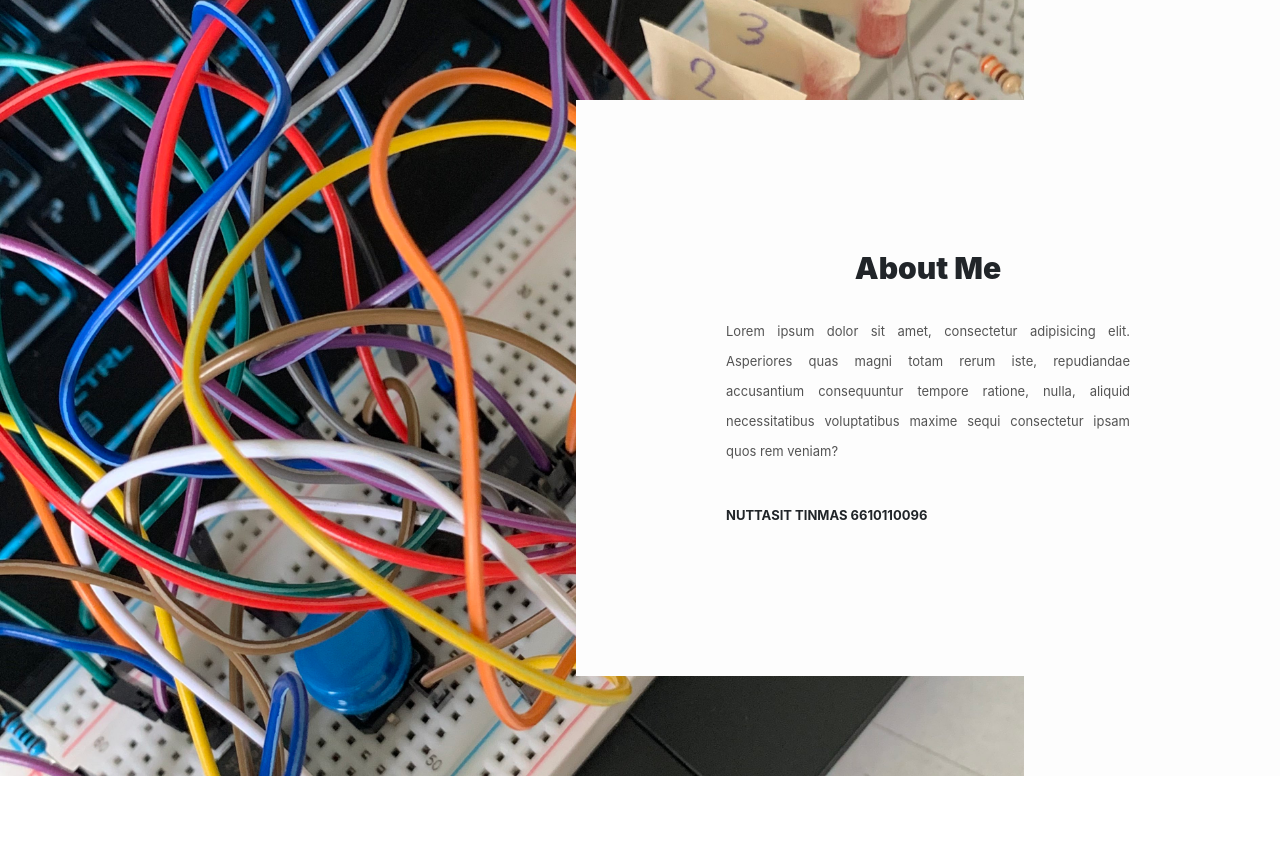
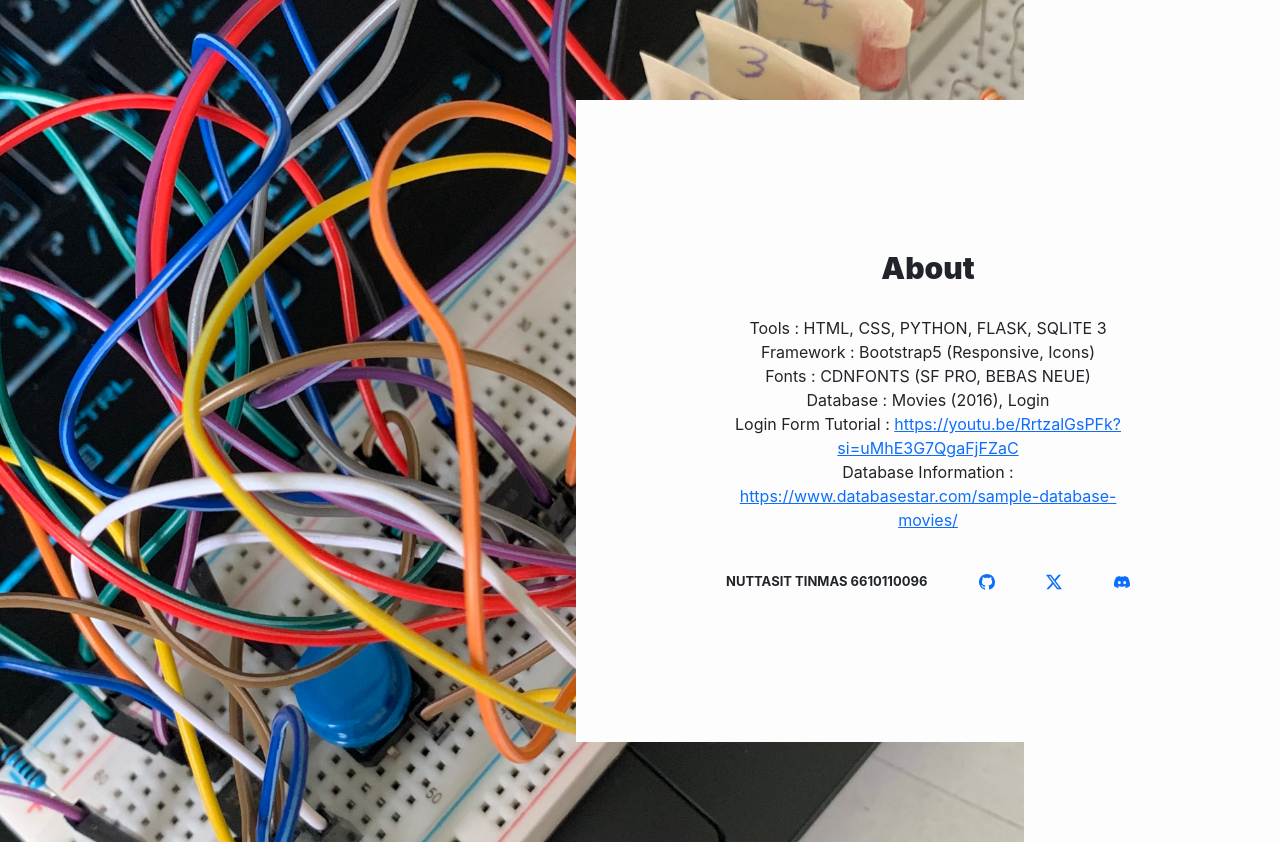
Before and after one commit to lataeqishere/WEB_MOVIE_RECOMMENDATION, a Flask app: page /about in a window 1280 px wide. Shown: the part 110-952 px from the top of the page. Before the commit the page ends 886 px from the top, so only its background shows below. Run offline with Flask 3, Linux system fonts and the light colour scheme; the visitor is signed in with stand-in values (Sample User, id 1); some libraries are stand-ins or nearby versions; some web fonts are replaced.

Commit message:
add more information to about page

```diff
--- a/application/templates/about.html
+++ b/application/templates/about.html
@@ -3,16 +3,27 @@
 {% block content %}
         <div class="about-section">
             <div class="inner-container">
-                <h1>About Me</h1>
-                <p class="text">
-                    Lorem ipsum dolor sit amet, consectetur adipisicing elit. Asperiores quas
-                    magni totam rerum iste, repudiandae accusantium
-                    consequuntur tempore ratione, nulla, aliquid
-                    necessitatibus voluptatibus maxime sequi consectetur
-                    ipsam quos rem veniam?
+                <h1>About</h1>
+                <p class="tools">
+                    Tools : HTML, CSS, PYTHON, FLASK, SQLITE 3
+                    <br>Framework : Bootstrap5 (Responsive, Icons)
+                    <br>Fonts : CDNFONTS (SF PRO, BEBAS NEUE)
+                    <br>Database : Movies (2016), Login
+                    <br>Login Form Tutorial : <a href="https://youtu.be/RrtzalGsPFk?si=uMhE3G7QgaFjFZaC">https://youtu.be/RrtzalGsPFk?si=uMhE3G7QgaFjFZaC</a>
+                    <br>Database Information : <a href="//www.databasestar.com/sample-database-movies/">https://www.databasestar.com/sample-database-movies/</a>
                 </p>
+                <br>
                 <div class="contact">
                     <span>NUTTASIT TINMAS 6610110096</span>
+                    <span><a href="https://github.com/DatboisouL"><svg xmlns="http://www.w3.org/2000/svg" width="16" height="16" fill="currentColor" class="bi bi-github" viewBox="0 0 16 16">
+                        <path d="M8 0C3.58 0 0 3.58 0 8c0 3.54 2.29 6.53 5.47 7.59.4.07.55-.17.55-.38 0-.19-.01-.82-.01-1.49-2.01.37-2.53-.49-2.69-.94-.09-.23-.48-.94-.82-1.13-.28-.15-.68-.52-.01-.53.63-.01 1.08.58 1.23.82.72 1.21 1.87.87 2.33.66.07-.52.28-.87.51-1.07-1.78-.2-3.64-.89-3.64-3.95 0-.87.31-1.59.82-2.15-.08-.2-.36-1.02.08-2.12 0 0 .67-.21 2.2.82.64-.18 1.32-.27 2-.27s1.36.09 2 .27c1.53-1.04 2.2-.82 2.2-.82.44 1.1.16 1.92.08 2.12.51.56.82 1.27.82 2.15 0 3.07-1.87 3.75-3.65 3.95.29.25.54.73.54 1.48 0 1.07-.01 1.93-.01 2.2 0 .21.15.46.55.38A8.01 8.01 0 0 0 16 8c0-4.42-3.58-8-8-8"/>
+                      </svg></a></span>
+                    <span><a href="https://twitter.com/yaboicookie__"><svg xmlns="http://www.w3.org/2000/svg" width="16" height="16" fill="currentColor" class="bi bi-twitter-x" viewBox="0 0 16 16">
+                        <path d="M12.6.75h2.454l-5.36 6.142L16 15.25h-4.937l-3.867-5.07-4.425 5.07H.316l5.733-6.57L0 .75h5.063l3.495 4.633L12.601.75Zm-.86 13.028h1.36L4.323 2.145H2.865z"/>
+                      </svg></a></span>
+                    <span><a href="https://discord.gg/4UH69W3u3H"><svg xmlns="http://www.w3.org/2000/svg" width="16" height="16" fill="currentColor" class="bi bi-discord" viewBox="0 0 16 16">
+                        <path d="M13.545 2.907a13.2 13.2 0 0 0-3.257-1.011.05.05 0 0 0-.052.025c-.141.25-.297.577-.406.833a12.2 12.2 0 0 0-3.658 0 8 8 0 0 0-.412-.833.05.05 0 0 0-.052-.025c-1.125.194-2.22.534-3.257 1.011a.04.04 0 0 0-.021.018C.356 6.024-.213 9.047.066 12.032q.003.022.021.037a13.3 13.3 0 0 0 3.995 2.02.05.05 0 0 0 .056-.019q.463-.63.818-1.329a.05.05 0 0 0-.01-.059l-.018-.011a9 9 0 0 1-1.248-.595.05.05 0 0 1-.02-.066l.015-.019q.127-.095.248-.195a.05.05 0 0 1 .051-.007c2.619 1.196 5.454 1.196 8.041 0a.05.05 0 0 1 .053.007q.121.1.248.195a.05.05 0 0 1-.004.085 8 8 0 0 1-1.249.594.05.05 0 0 0-.03.03.05.05 0 0 0 .003.041c.24.465.515.909.817 1.329a.05.05 0 0 0 .056.019 13.2 13.2 0 0 0 4.001-2.02.05.05 0 0 0 .021-.037c.334-3.451-.559-6.449-2.366-9.106a.03.03 0 0 0-.02-.019m-8.198 7.307c-.789 0-1.438-.724-1.438-1.612s.637-1.613 1.438-1.613c.807 0 1.45.73 1.438 1.613 0 .888-.637 1.612-1.438 1.612m5.316 0c-.788 0-1.438-.724-1.438-1.612s.637-1.613 1.438-1.613c.807 0 1.451.73 1.438 1.613 0 .888-.631 1.612-1.438 1.612"/>
+                      </svg></a></span>
                 </div>
             </div>
         </div>
```
